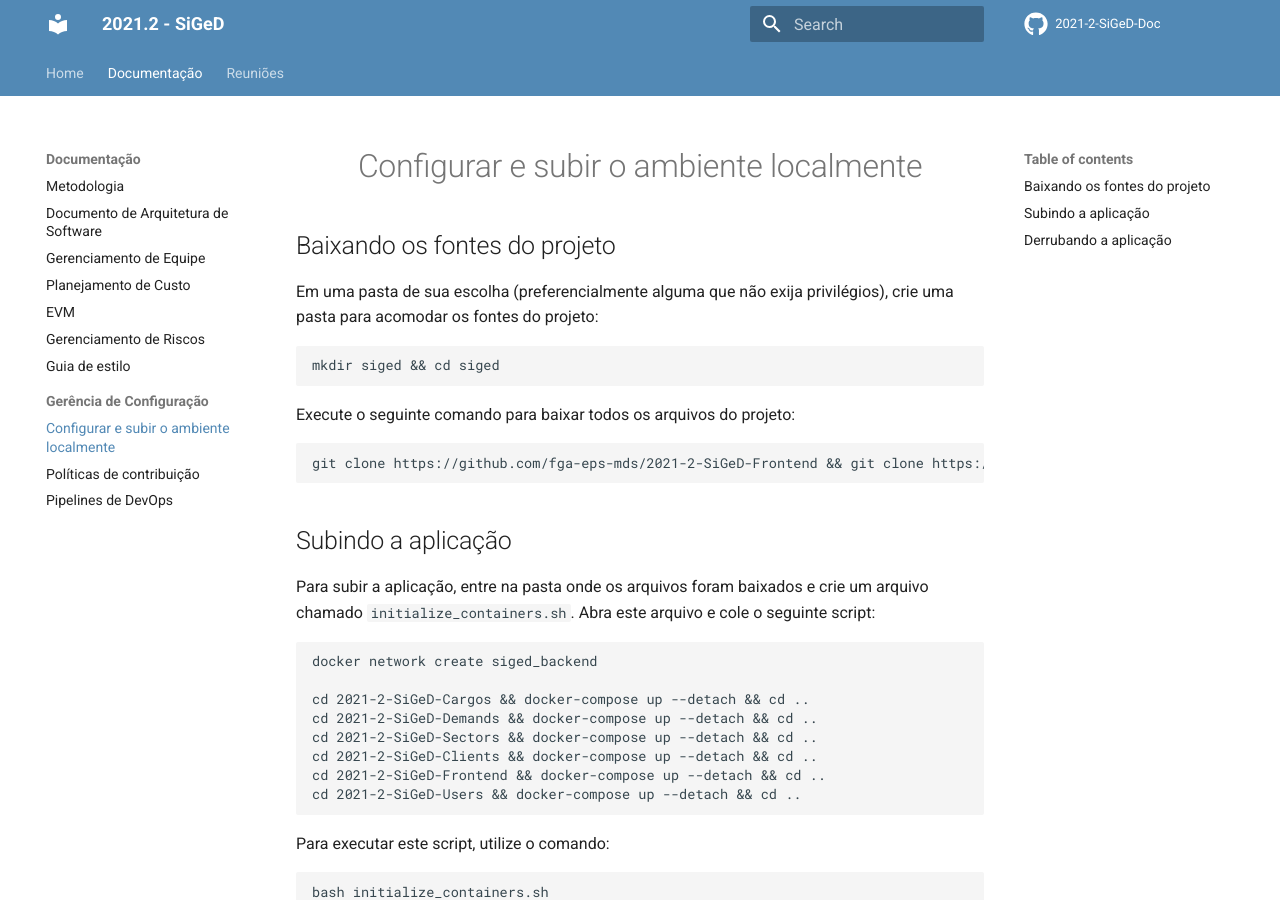
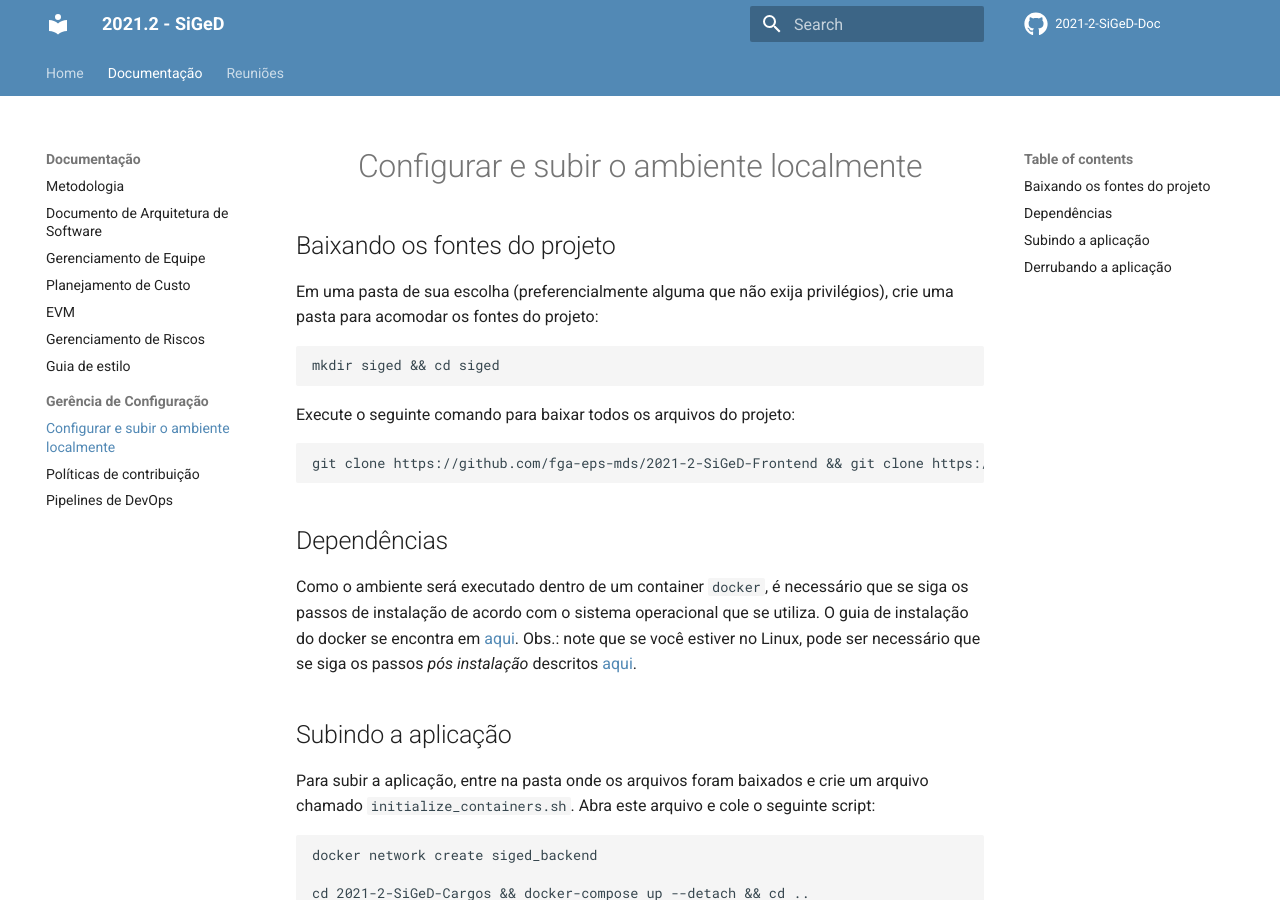
Before and after one commit to DITGO/2021-2-SiGeD-Doc, an MkDocs documentation site: the page built from docs/subindo_projeto.md, in a window 1280 px wide and 900 px high. Built offline with MkDocs 1.6.1 and Material for MkDocs 9.7.7, drawn with Linux system fonts in a browser that asks for light colours; comment, search, counter and statistics services are not loaded.

Commit message:
Add a section for docker installation Co-authored-by: isabellacgmsa <isabellacgmsa1@gmail.com>

````diff
--- a/docs/subindo_projeto.md
+++ b/docs/subindo_projeto.md
@@ -13,6 +13,10 @@ Execute o seguinte comando para baixar todos os arquivos do projeto:
 ```bash
 git clone https://github.com/fga-eps-mds/2021-2-SiGeD-Frontend && git clone https://github.com/fga-eps-mds/2021-2-SiGeD-Clients && git clone https://github.com/fga-eps-mds/2021-2-SiGeD-Users && git clone https://github.com/fga-eps-mds/2021-2-SiGeD-Demands && git clone https://github.com/fga-eps-mds/2021-2-SiGeD-Sectors && git clone https://github.com/fga-eps-mds/2021-2-SiGeD-Cargos
 ```
+
+## Dependências
+
+Como o ambiente será executado dentro de um container `docker`, é necessário que se siga os passos de instalação de acordo com o sistema operacional que se utiliza. O guia de instalação do docker se encontra em [aqui](https://docs.docker.com/engine/install/ubuntu/). Obs.: note que se você estiver no Linux, pode ser necessário que se siga os passos _pós instalação_ descritos [aqui](https://docs.docker.com/engine/install/linux-postinstall/).
 
 ## Subindo a aplicação
 
````
